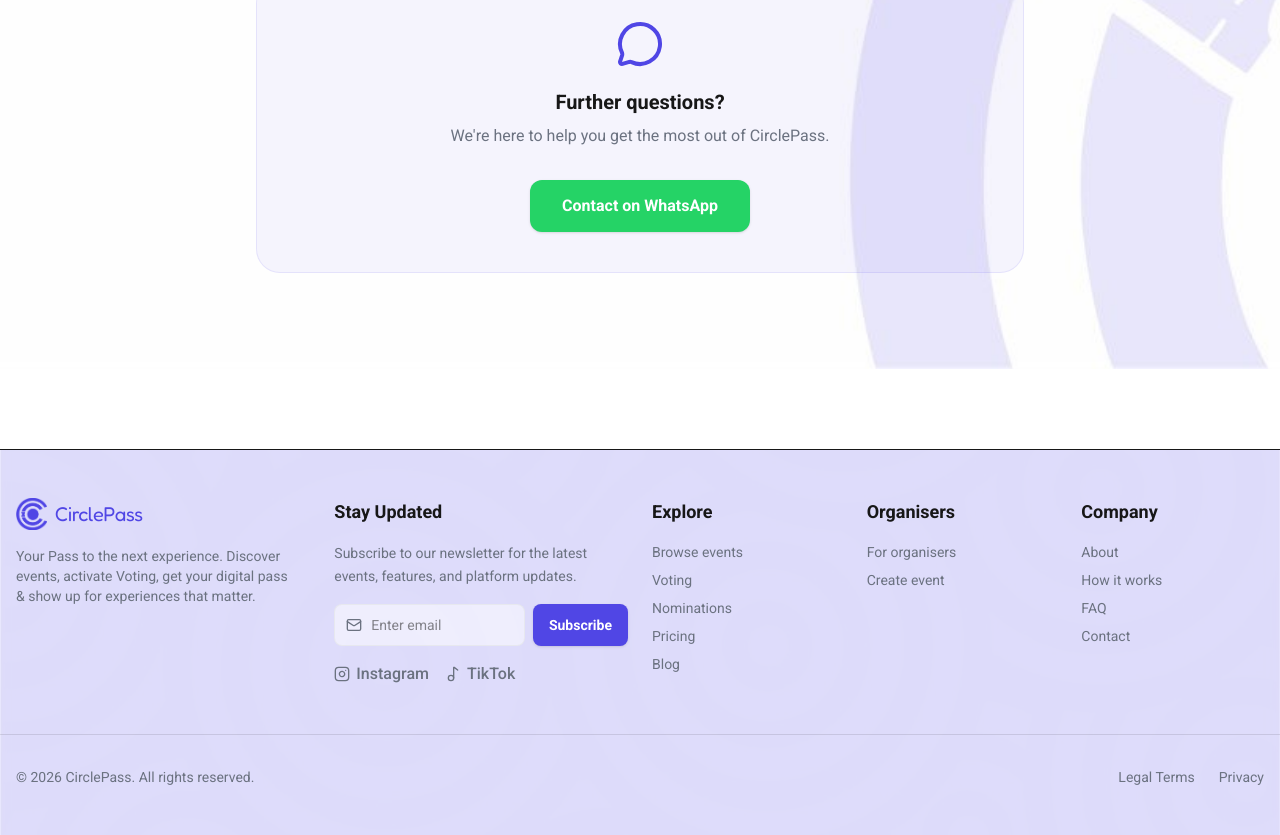
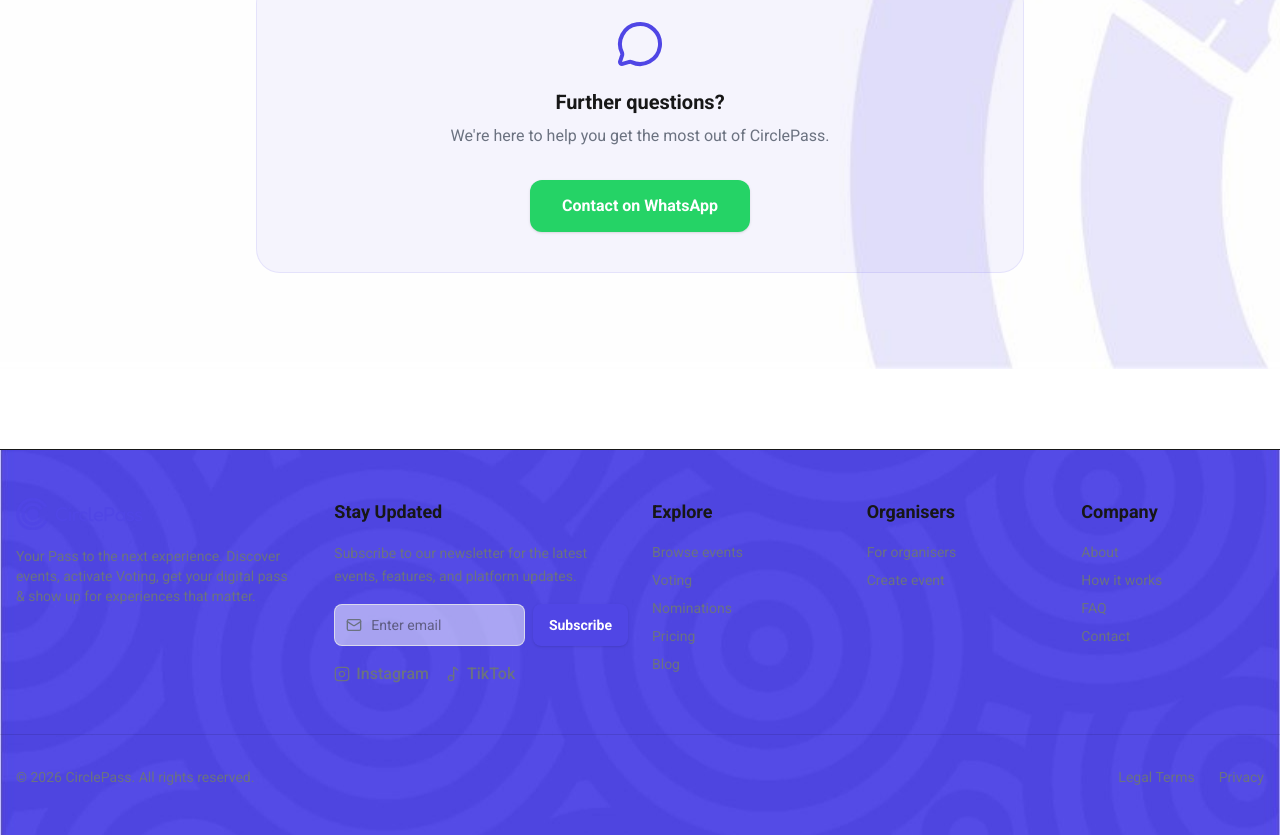
Before and after one commit to omoluabi44/circle_pass, a Next.js app: page / in a window 1280 px wide. Shown: the part 7891-8726 px from the top of the page. Built offline with nearby package versions, Linux system fonts and the light colour scheme; no server answers.

Commit message:
style: remove opaque overlays from footer to make background C visible

```diff
--- a/src/components/layout/Footer.tsx
+++ b/src/components/layout/Footer.tsx
@@ -28,8 +28,8 @@
       style={{ backgroundImage: "url('/background_C.jpg')" }}
     >
       {/* Light overlay with a very light primary color tint */}
-      <div className="absolute inset-0 bg-background/90 z-0" />
-      <div className="absolute inset-0 bg-primary/10 z-0" />
+
+
 
       <div className="relative z-10">
         <div className="container mx-auto px-4 grid grid-cols-1 lg:grid-cols-12 gap-6 lg:gap-6">
```
